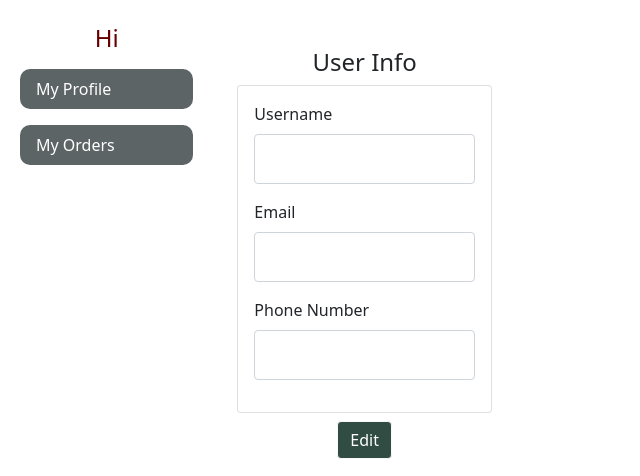
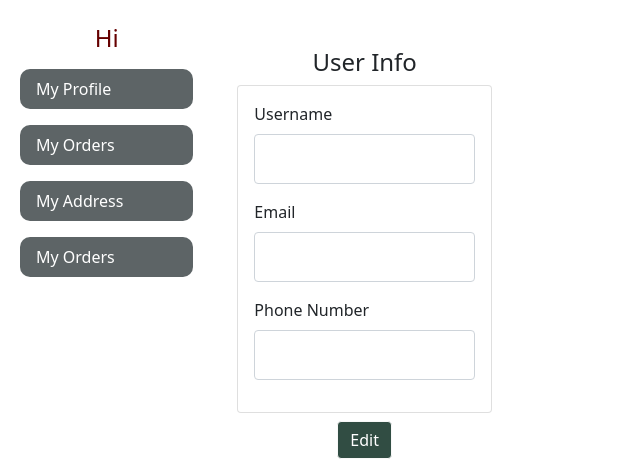
Before and after one commit to nandu44-code/first_project, a Django app: template furnics/templates/userprofile/user_profile.html in a window 1280 px wide. Shown: the part 74-550 px from the top of the page, without its empty margins (0-640 px from the left). Run offline with Django 4.2, Linux system fonts and the light colour scheme; the template is opened without the code that fills it, so the values that code supplies are empty.

Commit message:
some bugs are fixed on userprofile app

```diff
--- a/furnics/templates/userprofile/user_profile.html
+++ b/furnics/templates/userprofile/user_profile.html
@@ -34,6 +34,22 @@
                         </a>
                     </li>
                     </div>
+                    <div class="itemsdiv mx-2 my-2">
+                        <li class="nav-item">
+                            <a class="nav-link" href="">
+                                My Address
+                            </a>
+                        </li>
+                    </div>
+                    <div class="itemsdiv mx-2 my-2">
+                        <li class="nav-item">
+                            <a class="nav-link" href="#my-orders">
+                                My Orders
+                            </a>
+                        </li>
+                    </div>
+
+
                 </ul>
             </div>
         </nav>
```
Also changed, not shown: furnics/templates/userprofile/address.html (added), furnics/templates/userprofile/base.html (added).
